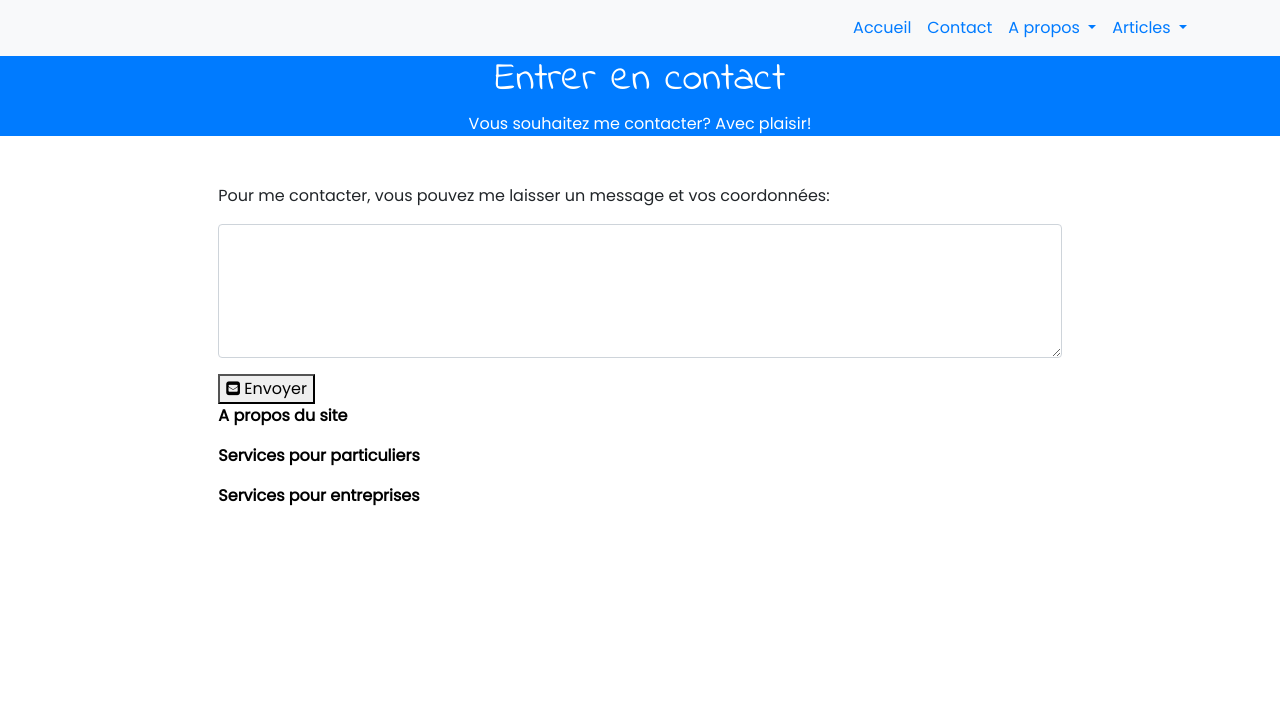
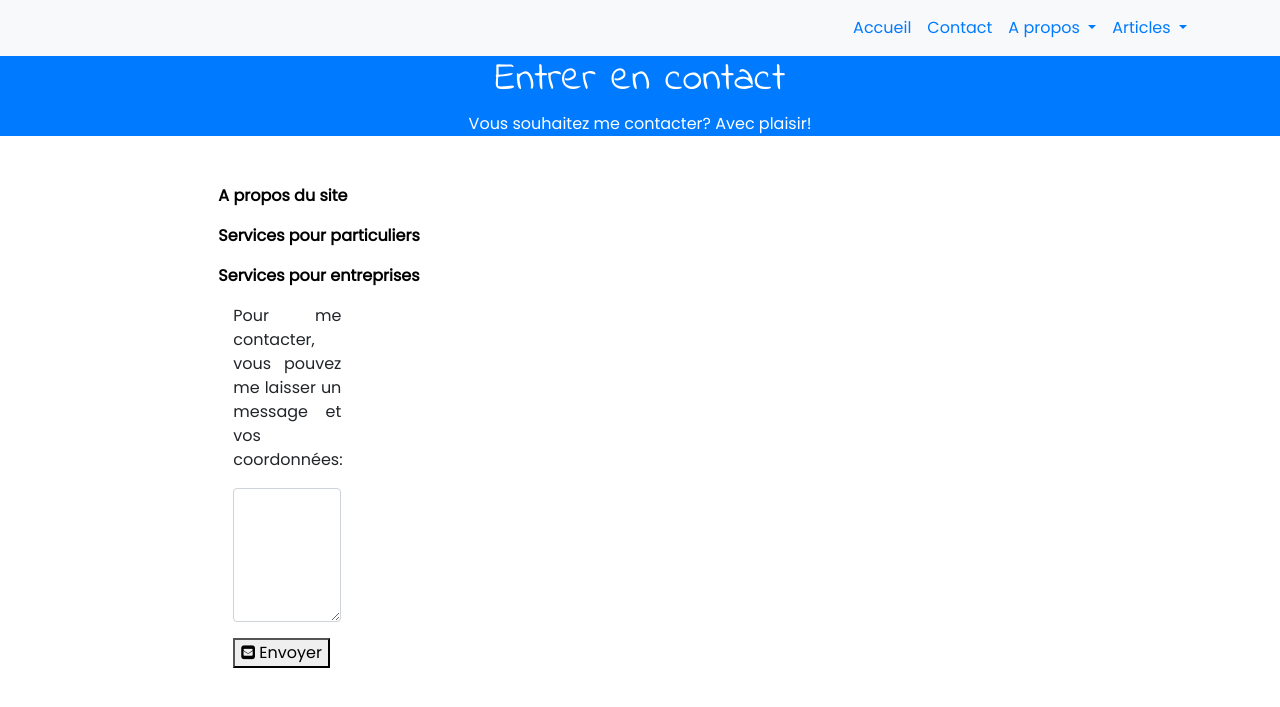
Before and after one commit to OrgaEvolutions/Nathoup.github.io, a Jekyll site: the page built from contact.html, in a window 1280 px wide. Shown: the top 707 px of the page. Built offline with Jekyll 4.4.1, drawn with Linux system fonts in a browser that asks for light colours; nearby versions of some CDN libraries; some web fonts are replaced.

Commit message:
Update contact.html

```diff
--- a/contact.html
+++ b/contact.html
@@ -4,11 +4,8 @@ title: Entrer en contact
 intro: Vous souhaitez me contacter? Avec plaisir!
 ---
 
-Pour me contacter, vous pouvez me laisser un message et vos coordonnées:
-<p></p><form action="https://formspree.io/nathalie.houpert@gmail.com" method="POST">
-                 <div class="form-group"><textarea name=Message rows=5 class="form-control" ></textarea></div>
-                <button type=submit><i class="fa fa-1x fa-envelope-square"></i> Envoyer</button>
-</form>
+<div class="row">
+  <div class="col-md-8">
 
     <p><a data-toggle="collapse" href="#about_site" aria-expanded="false" style= "text-decoration: none;color: black;">
       <b>A propos du site</b>
@@ -44,9 +41,6 @@ Pour me contacter, vous pouvez me laisser un message et vos coordonnées:
 
       <br><br>Plutôt que de chercher à appliquer la forme "pure" de différents modes de travail, j'oriente les changements en fonction du contexte, et des souhaits d'évolution.
       Je propose ainsi des interventions de différents types:
-
-
-
 
       <div class="row">
 
@@ -90,8 +84,6 @@ Pour me contacter, vous pouvez me laisser un message et vos coordonnées:
           </div>
         </div>
 
-
-
          <div class="col-md-3">
           <div class="card">
             <h5 class="card-header bg-primary">Accompagnement individuel</h5>
@@ -102,8 +94,6 @@ Pour me contacter, vous pouvez me laisser un message et vos coordonnées:
           </div>
         </div>
 
-
-
          <div class="col-md-3">
           <div class="card">
             <h5 class="card-header bg-primary">Audit</h5>
@@ -113,6 +103,15 @@ Pour me contacter, vous pouvez me laisser un message et vos coordonnées:
             </p></div>
           </div>
         </div>
-
       </div>
     </div>
+
+    <div class="col-md-3">
+      Pour me contacter, vous pouvez me laisser un message et vos coordonnées:
+      <p></p><form action="https://formspree.io/nathalie.houpert@gmail.com" method="POST">
+                       <div class="form-group"><textarea name=Message rows=5 class="form-control" ></textarea></div>
+                      <button type=submit><i class="fa fa-1x fa-envelope-square"></i> Envoyer</button>
+      </form>
+    </div>
+  </div>
+</div>
```
Lines whose indentation alone changed are shown as unchanged.
